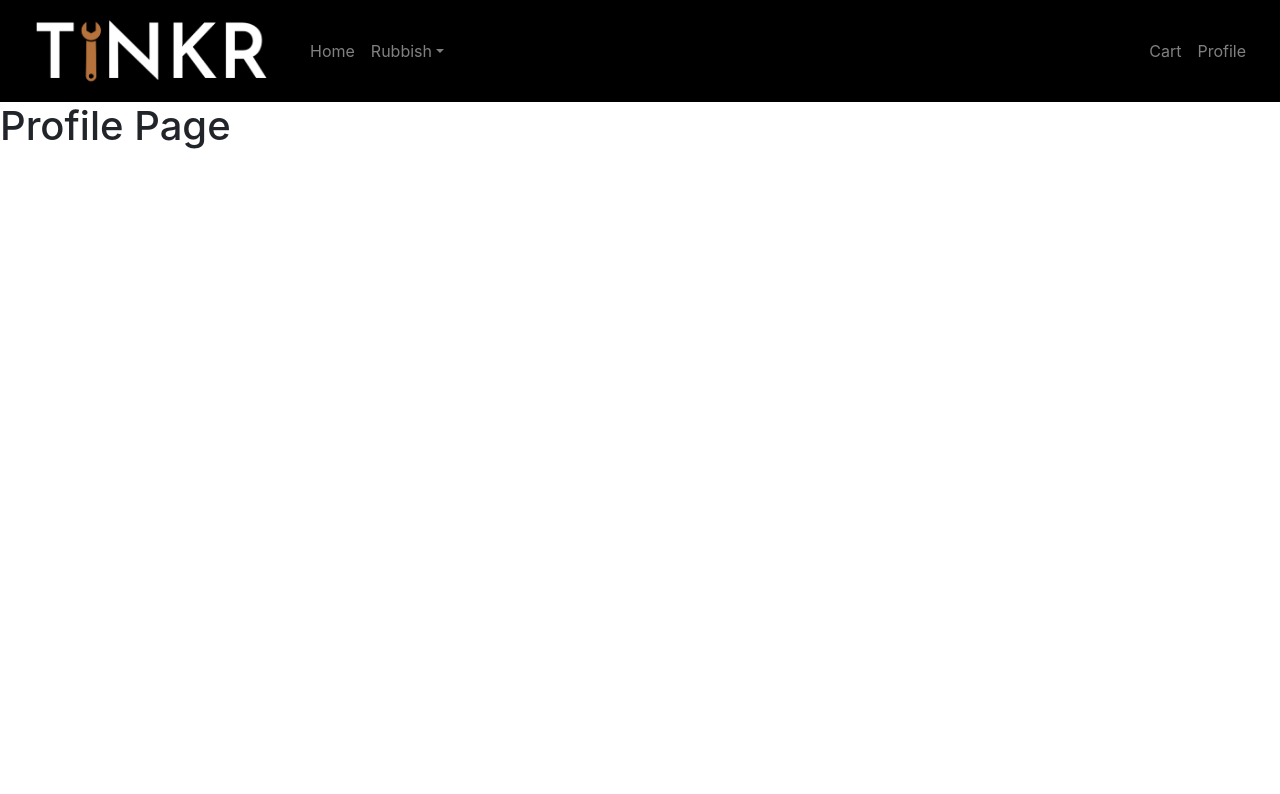
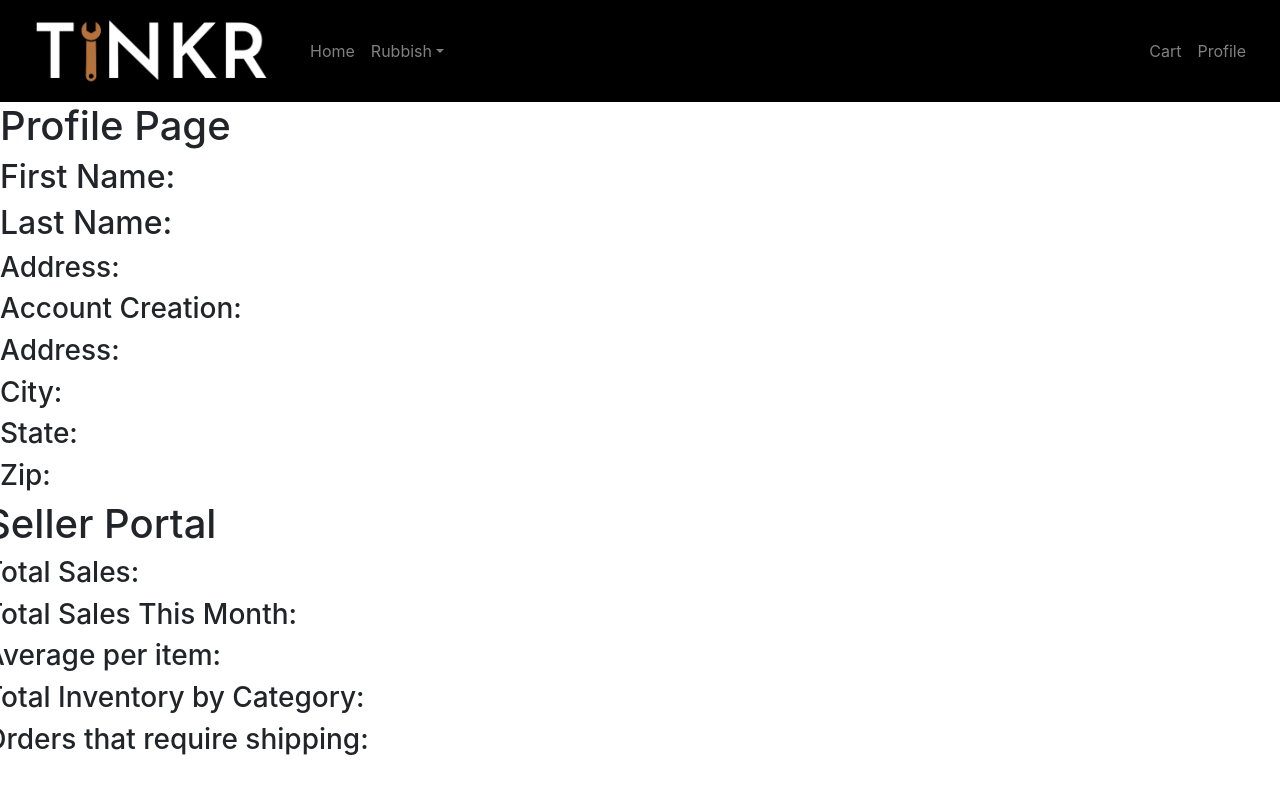
Before and after one commit to BillyCranston/Bangazon-Tinkr, a React (Create React App) app in the folder bangazon-tinkr.ui/: page /profile in a window 1280 px wide. Shown: the top 794 px of the page. Built offline with nearby package versions, Linux system fonts and the light colour scheme; no server answers.

Commit message:
SellerPortal WIP

```diff
--- a/bangazon-tinkr.ui/src/components/pages/Profile/Profile.js
+++ b/bangazon-tinkr.ui/src/components/pages/Profile/Profile.js
@@ -1,12 +1,43 @@
 import React from 'react';
-
+import SellerDashboard from '../SellerDashboard/SellerDashboard';
 import './Profile.scss';
 
 class Profile extends React.Component {
+  state = {
+    // TODO: The below user will need to be updated once user authentication is implemented.
+    user: {},
+    userId: 3,
+    order: {},
+  }
+
+  renderSellerDashboard = () => {
+    const { user } = this.state;
+    if (user.type !== 'buyer') {
+      return (
+        <SellerDashboard />
+      );
+    }
+    return (
+      <div></div>
+    );
+  }
+
   render() {
+    const { user } = this.state;
     return (
       <div className="Profile">
         <h1>Profile Page</h1>
+        <h2> First Name: {user.firstName}</h2>
+        <h2> Last Name: {user.lastName}</h2>
+        <h3> Address: {user.type}</h3>
+        <h3> Account Creation: {user.dateCreated}</h3>
+        <h3> Address: {user.streetAddress}</h3>
+        <h3> City: {user.city}</h3>
+        <h3> State: {user.state}</h3>
+        <h3> Zip: {user.zip}</h3>
+        <div className="row">
+          {this.renderSellerDashboard()}
+        </div>
       </div>
     );
   }
--- /dev/null
+++ b/bangazon-tinkr.ui/src/components/pages/SellerDashboard/SellerDashboard.js
@@ -0,0 +1,24 @@
+import './SellerDashboard.scss';
+import PropTypes from 'prop-types';
+import React from 'react';
+
+class SellerDashboard extends React.Component {
+  static propTypes = {
+    user: PropTypes.object,
+  }
+
+  render() {
+    return (
+      <div className="SellerPortal">
+        <h1>Seller Portal</h1>
+        <h3>Total Sales: </h3>
+        <h3>Total Sales This Month: </h3>
+        <h3>Average per item: </h3>
+        <h3>Total Inventory by Category: </h3>
+        <h3>Orders that require shipping: </h3>
+      </div>
+    );
+  }
+}
+
+export default SellerDashboard;
```
Also changed, not shown: bangazon-tinkr.ui/src/components/pages/SellerDashboard/SellerDashboard.scss (added).
